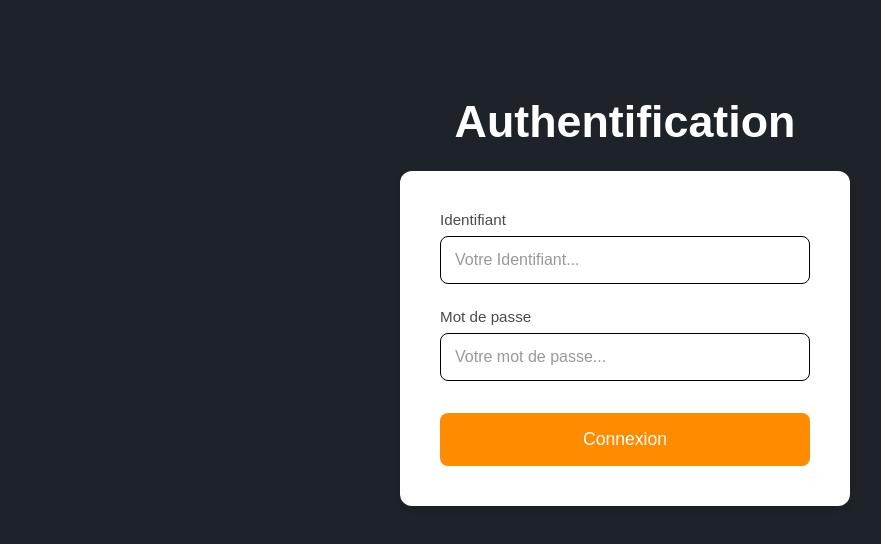
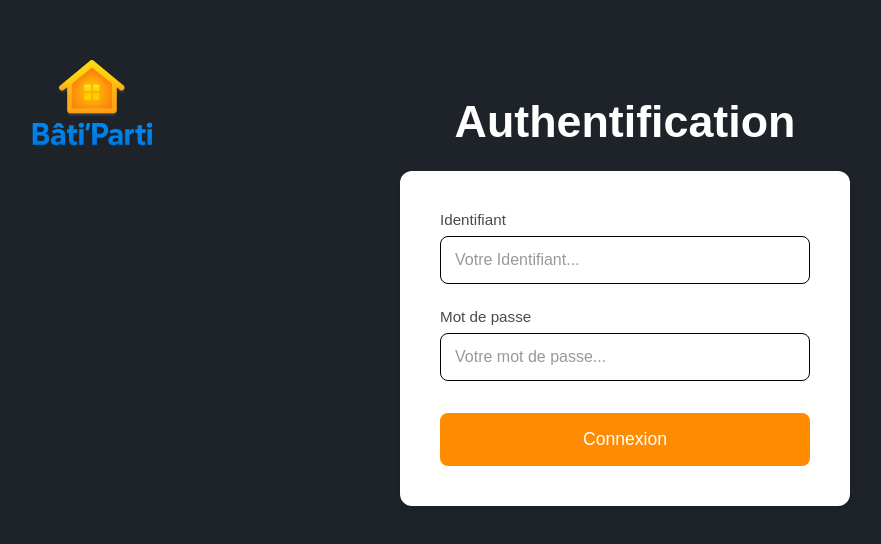
Before and after one commit to BaptisteCpt/SAE-4.01, a Next.js app in the folder sae3.01/: page / in a window 1280 px wide. Shown: the top 544 px of the page, without its empty margins (15-896 px from the left). Built offline with nearby package versions, Linux system fonts and the light colour scheme.

Commit message:
Ajout du logo BÃ¢ti'Parti et mise Ã  jour du design de la page de connexion

```diff
--- a/sae3.01/app/components/LoginForm.jsx
+++ b/sae3.01/app/components/LoginForm.jsx
@@ -4,6 +4,7 @@ import React from 'react'
 import {useState} from 'react'
 import { useRouter } from 'next/navigation'
 import { useEffect } from 'react'
+import Image from 'next/image'
 import '../css/login.css'
 
 export default function LoginForm() {
@@ -34,7 +35,7 @@ export default function LoginForm() {
             return;
           }
 
-          setError('');
+          setError('Login et mot de passe incorrects');
           setSuccess(true);
         } catch (err) {
           setError('Erreur serveur');
@@ -52,6 +53,16 @@ export default function LoginForm() {
         {
             !success &&
             <div className="login-container">
+                <div className="logo-container">
+                    <Image
+                        src="/img/logo.png"
+                        alt="Bâti'Parti"
+                        width={300}
+                        height={200}
+                        className="logo-image"
+                        priority
+                    />
+                </div>
                 <h1 className="auth-title">Authentification</h1>
 
                 <form className="login-form" onSubmit={(e)=>{e.preventDefault()}}>
--- a/sae3.01/app/css/login.css
+++ b/sae3.01/app/css/login.css
@@ -7,6 +7,24 @@
   align-items: center;
   padding: 2rem;
   position: relative;
+}
+
+/* Logo container */
+.logo-container {
+  position: absolute;
+  top: 2rem;
+  left: 2rem;
+  display: flex;
+  align-items: center;
+  z-index: 10;
+}
+
+.logo-image {
+  width: auto;
+  height: auto;
+  max-width: 200px;
+  max-height: 150px;
+  object-fit: contain;
 }
 
 /* Titre Authentification */
```
Also changed, not shown: sae3.01/public/img/logo.png (added), 1 other file (tests, documents, lock files or other folders).
